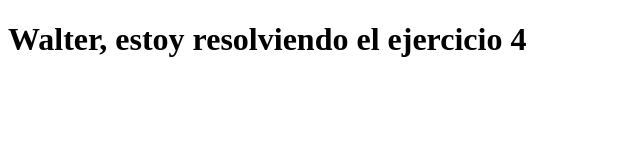
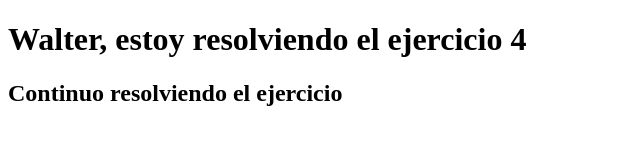
Before and after one commit to woq19/gs2-ej6, a plain HTML site: page index.html in a window 1280 px wide. Shown: the whole page, without its empty margins (0-640 px from the left). Drawn offline with Linux system fonts and the light colour scheme.

Commit message:
Segunda iteración

```diff
--- a/index.html
+++ b/index.html
@@ -10,5 +10,8 @@
     <h1>
         Walter, estoy resolviendo el ejercicio 4
     </h1>
+    <h2>
+        Continuo resolviendo el ejercicio
+    </h2>
 </body>
 </html>
```
